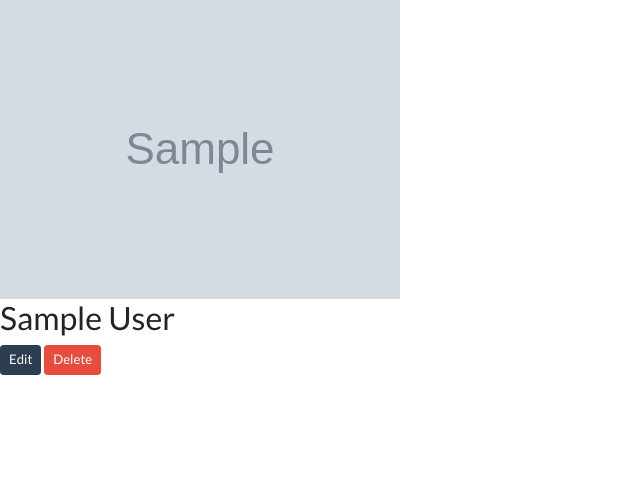
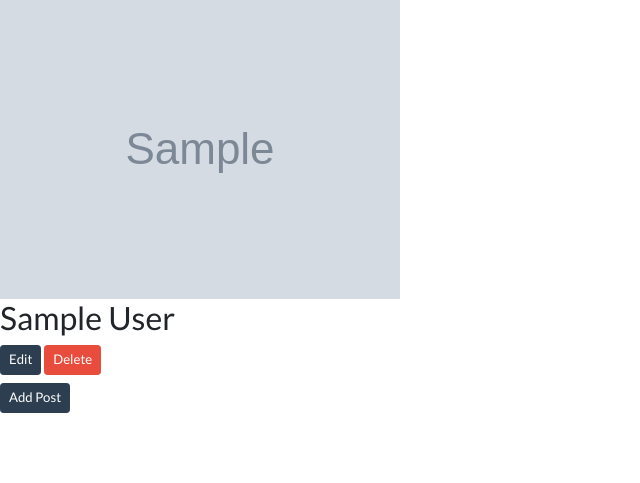
Before and after one commit to taimoorarshad43/blogly, a Flask app: page /users/1 in a window 1280 px wide. Shown: the part 57-540 px from the top of the page, without its empty margins (0-640 px from the left). Run offline with Flask 3, Linux system fonts and the light colour scheme; tables that the repository leaves empty hold one stand-in row (values such as "Sample post"); grey boxes marked "Sample" are stand-in pictures.

Commit message:
Added button for new posts

```diff
--- a/templates/detail.html
+++ b/templates/detail.html
@@ -33,4 +33,5 @@
     </ul>
 {% endfor %}
 {% endif %}
+<a href = "/users/{{user.id}}/posts/new" class = 'btn btn-primary btn-sm mt-2'>Add Post</a>
 {%endblock%}
```
